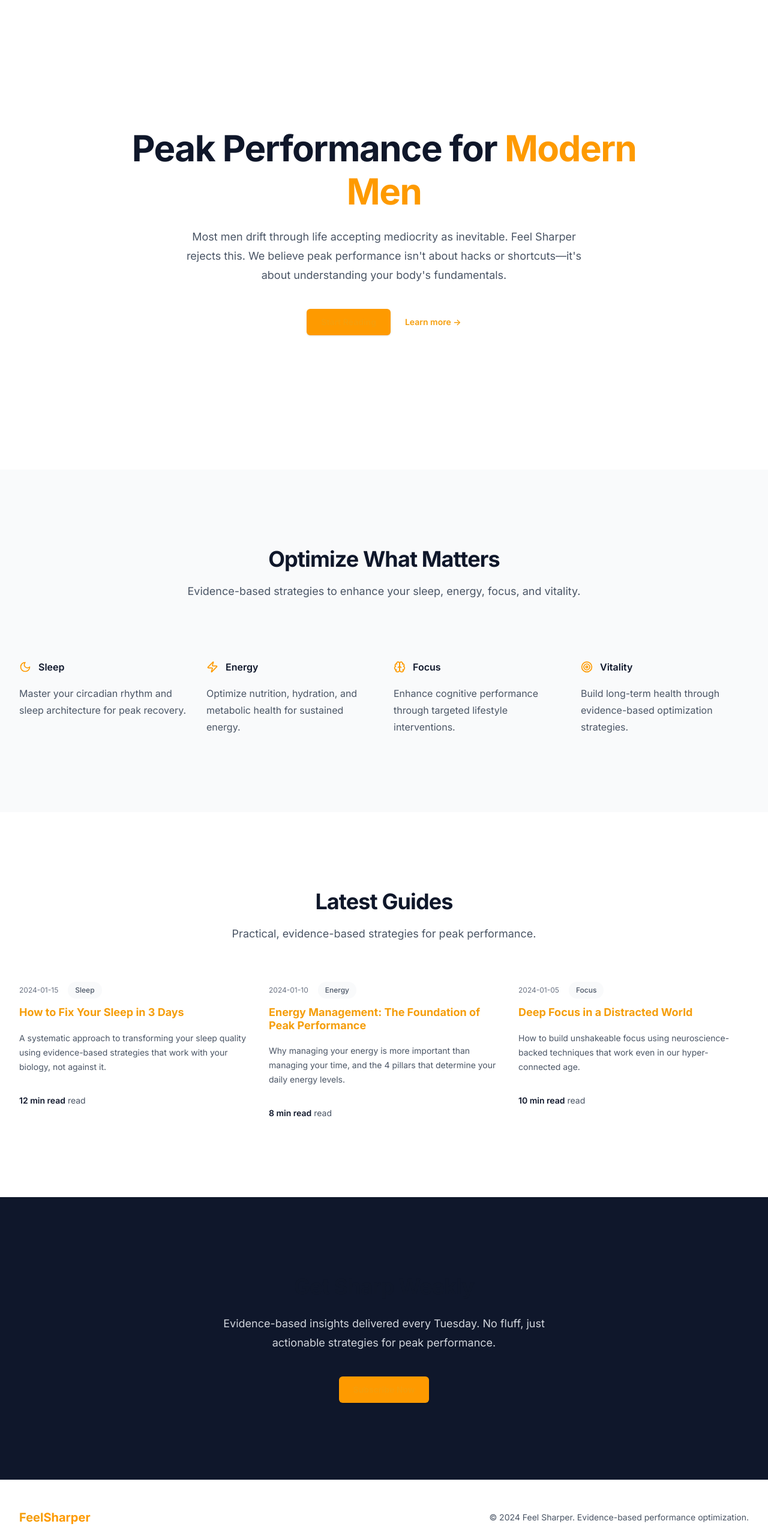
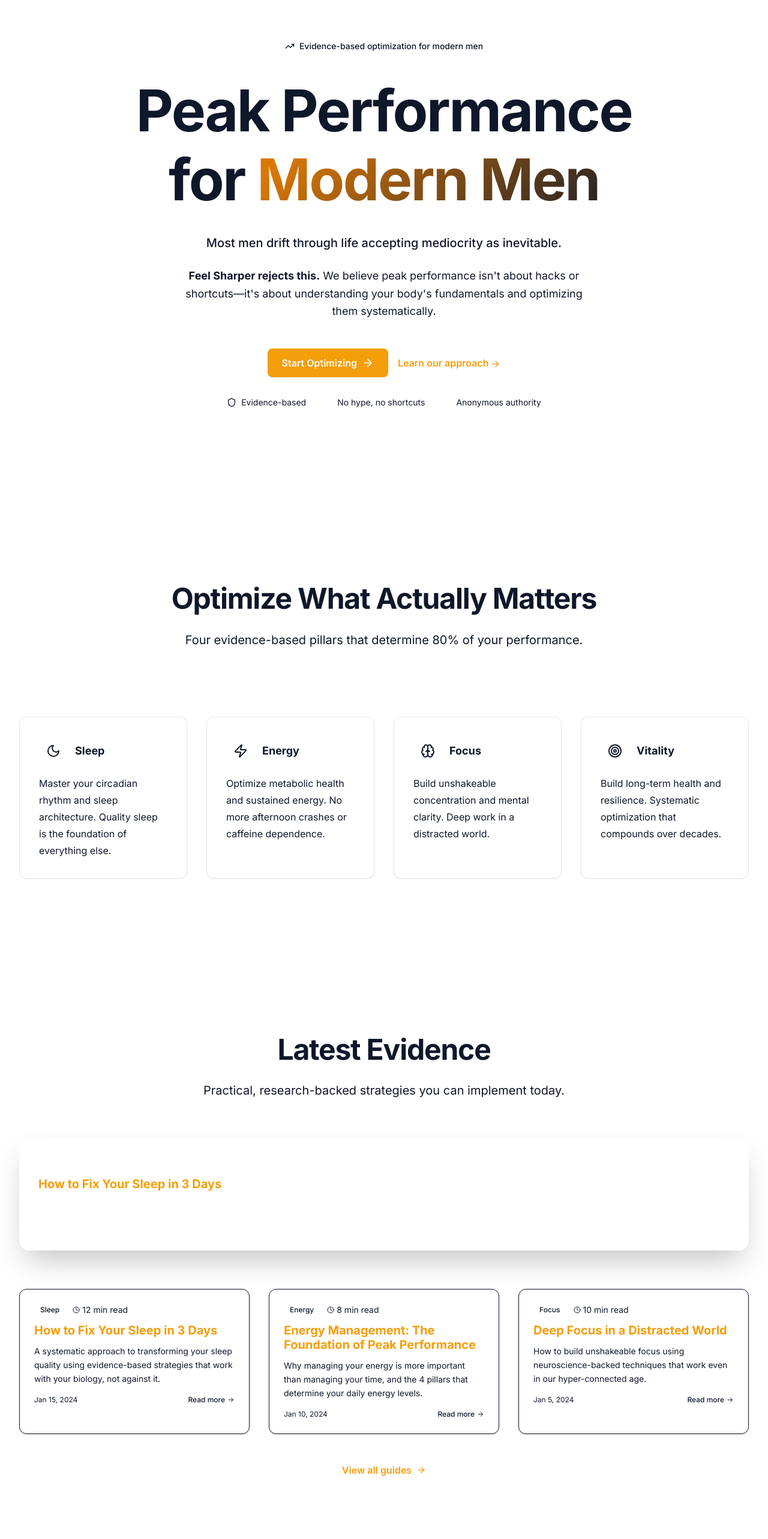
Before and after one commit to renatodap/feelsharper, a Next.js app: page / in a window 1280 px wide. Shown: the part 160-2726 px from the top of the page at 60% size. Built offline with nearby package versions, Linux system fonts and the light colour scheme.

Commit message:
first commit

```diff
--- a/app/layout.tsx
+++ b/app/layout.tsx
@@ -1,15 +1,57 @@
 import type { Metadata } from "next";
 import { Inter } from "next/font/google";
 import "./globals.css";
+import Layout from "../components/layout/Layout";
 
 const inter = Inter({
   subsets: ["latin"],
   variable: "--font-inter",
+  display: "swap",
 });
 
 export const metadata: Metadata = {
   title: "Feel Sharper - Peak Performance for Modern Men",
-  description: "Evidence-based guidance to optimize your sleep, energy, libido, focus, and long-term vitality. No hype. Just results.",
+  description: "Evidence-based strategies to optimize your sleep, energy, libido, focus, and long-term vitality. No hype, no shortcuts—just systematic improvement.",
+  keywords: ["men's health", "sleep optimization", "energy", "focus", "testosterone", "performance", "evidence-based"],
+  authors: [{ name: "Feel Sharper" }],
+  creator: "Feel Sharper",
+  publisher: "Feel Sharper",
+  metadataBase: new URL('https://feelsharper.com'),
+  alternates: {
+    canonical: '/',
+  },
+  openGraph: {
+    title: "Feel Sharper - Peak Performance for Modern Men",
+    description: "Evidence-based strategies to optimize your sleep, energy, libido, focus, and long-term vitality. No hype, no shortcuts—just systematic improvement.",
+    url: 'https://feelsharper.com',
+    siteName: 'Feel Sharper',
+    type: 'website',
+    images: [
+      {
+        url: '/images/og-default.jpg',
+        width: 1200,
+        height: 630,
+        alt: 'Feel Sharper - Peak Performance for Modern Men',
+      },
+    ],
+  },
+  twitter: {
+    card: 'summary_large_image',
+    title: "Feel Sharper - Peak Performance for Modern Men",
+    description: "Evidence-based strategies to optimize your sleep, energy, libido, focus, and long-term vitality.",
+    images: ['/images/og-default.jpg'],
+  },
+  robots: {
+    index: true,
+    follow: true,
+    googleBot: {
+      index: true,
+      follow: true,
+      'max-video-preview': -1,
+      'max-image-preview': 'large',
+      'max-snippet': -1,
+    },
+  },
 };
 
 export default function RootLayout({
@@ -18,9 +60,11 @@
   children: React.ReactNode;
 }>) {
   return (
-    <html lang="en" className={inter.variable}>
-      <body className="font-sans antialiased bg-white text-brand-navy">
-        {children}
+    <html lang="en" className={`${inter.variable} scroll-smooth`}>
+      <body className="font-sans antialiased bg-white text-brand-navy min-h-screen">
+        <Layout>
+          {children}
+        </Layout>
       </body>
     </html>
   );
--- a/app/page.tsx
+++ b/app/page.tsx
@@ -1,6 +1,7 @@
 import Link from 'next/link'
-import { ArrowRight, Target, Zap, Brain, Moon } from 'lucide-react'
+import { ArrowRight, Target, Zap, Brain, Moon, TrendingUp, Shield } from 'lucide-react'
 import { getAllPosts, getFeaturedPosts } from '../lib/blog-data'
+import BlogCard from '../components/blog/BlogCard'
 
 export default function HomePage() {
   const allPosts = getAllPosts()
@@ -9,181 +10,227 @@
 
   return (
     <div className="min-h-screen bg-white">
-      {/* Simple Navigation */}
-      <header className="border-b border-gray-200">
-        <nav className="mx-auto flex max-w-7xl items-center justify-between p-6 lg:px-8">
-          <div className="flex lg:flex-1">
-            <Link href="/" className="text-2xl font-bold text-slate-900">
-              Feel<span className="text-amber-500 underline decoration-2 underline-offset-4">Sharper</span>
+      {/* Remove duplicate navigation - use Navbar component instead */}
+
+      {/* Hero Section - Enhanced with emotional design */}
+      <section className="relative isolate overflow-hidden">
+        {/* Subtle background gradient */}
+        <div className="absolute inset-0 bg-gradient-to-br from-brand-gray-50 via-white to-brand-amber-light/20 opacity-60" />
+
+        {/* Floating elements for depth */}
+        <div className="absolute top-20 left-10 w-72 h-72 bg-brand-amber/5 rounded-full blur-3xl animate-pulse" />
+        <div className="absolute bottom-20 right-10 w-96 h-96 bg-brand-navy/5 rounded-full blur-3xl animate-pulse delay-1000" />
+
+        <div className="relative px-6 pt-20 pb-32 sm:pt-32 sm:pb-40 lg:px-8">
+          <div className="mx-auto max-w-4xl text-center">
+            {/* Tension-building pre-headline */}
+            <div className="mb-8 inline-flex items-center gap-2 rounded-full bg-brand-navy/5 px-4 py-2 text-sm font-medium text-brand-navy backdrop-blur-sm">
+              <TrendingUp className="h-4 w-4 text-brand-amber" />
+              <span>Evidence-based optimization for modern men</span>
+            </div>
+
+            {/* Main headline with enhanced hierarchy */}
+            <h1 className="font-heading text-5xl font-bold tracking-tight text-brand-navy sm:text-7xl lg:text-8xl">
+              Peak Performance for{' '}
+              <span className="gradient-text bg-gradient-to-r from-brand-amber via-brand-amber-dark to-brand-navy bg-clip-text text-transparent">
+                Modern Men
+              </span>
+            </h1>
+
+            {/* Enhanced value proposition with rhythm */}
+            <div className="mt-8 space-y-6">
+              <p className="text-xl leading-relaxed text-brand-gray-700 max-w-3xl mx-auto font-medium">
+                Most men drift through life accepting mediocrity as inevitable.
+              </p>
+              <p className="text-lg leading-relaxed text-brand-gray-600 max-w-2xl mx-auto">
+                <strong className="text-brand-navy">Feel Sharper rejects this.</strong> We believe peak performance isn't about hacks or shortcuts—it's about understanding your body's fundamentals and optimizing them systematically.
+              </p>
+            </div>
+
+            {/* Enhanced CTA section with social proof */}
+            <div className="mt-12 space-y-8">
+              <div className="flex flex-col sm:flex-row items-center justify-center gap-4">
+                <Link
+                  href="/blog"
+                  className="group btn btn-primary px-8 py-4 text-base font-semibold shadow-lg hover:shadow-xl transition-all duration-300 hover:-translate-y-0.5"
+                >
+                  Start Optimizing
+                  <ArrowRight className="ml-2 h-5 w-5 transition-transform group-hover:translate-x-1" />
+                </Link>
+                <Link
+                  href="/about"
+                  className="text-base font-semibold text-brand-gray-700 hover:text-brand-amber transition-colors duration-200 group"
+                >
+                  Learn our approach
+                  <ArrowRight className="ml-1 h-4 w-4 inline transition-transform group-hover:translate-x-1" />
                 </Link>
               </div>
-          <div className="hidden lg:flex lg:gap-x-8">
-            <Link href="/blog" className="text-sm font-semibold text-gray-900 hover:text-amber-500">Blog</Link>
-            <Link href="/about" className="text-sm font-semibold text-gray-900 hover:text-amber-500">About</Link>
-            <Link href="/newsletter" className="bg-amber-500 hover:bg-amber-600 text-white font-semibold py-2 px-4 rounded-lg">
-              Get Sharp →
-            </Link>
+
+              {/* Subtle social proof */}
+              <div className="flex items-center justify-center gap-6 text-sm text-brand-gray-500">
+                <div className="flex items-center gap-2">
+                  <Shield className="h-4 w-4 text-brand-amber" />
+                  <span>Evidence-based</span>
                 </div>
-        </nav>
-      </header>
-
-      {/* Hero Section */}
-      <section className="relative isolate px-6 pt-14 lg:px-8">
-        <div className="mx-auto max-w-4xl py-32 sm:py-48 lg:py-56">
-          <div className="text-center">
-            <h1 className="text-4xl font-bold tracking-tight text-slate-900 sm:text-6xl">
-              Peak Performance for <span className="text-amber-500">Modern Men</span>
-            </h1>
-            <p className="mt-6 text-lg leading-8 text-gray-600 max-w-2xl mx-auto">
-              Most men drift through life accepting mediocrity as inevitable. Feel Sharper rejects this.
-              We believe peak performance isn't about hacks or shortcuts—it's about understanding your body's fundamentals.
-            </p>
-            <div className="mt-10 flex items-center justify-center gap-x-6">
-              <Link
-                href="/blog"
-                className="rounded-md bg-amber-500 px-6 py-3 text-sm font-semibold text-white shadow-sm hover:bg-amber-600 focus-visible:outline focus-visible:outline-2 focus-visible:outline-offset-2 focus-visible:outline-amber-500"
-              >
-                Start Reading
-              </Link>
-              <Link href="/about" className="text-sm font-semibold leading-6 text-gray-900">
-                Learn more <span aria-hidden="true">→</span>
-              </Link>
+                <div className="w-1 h-1 bg-brand-gray-300 rounded-full" />
+                <span>No hype, no shortcuts</span>
+                <div className="w-1 h-1 bg-brand-gray-300 rounded-full" />
+                <span>Anonymous authority</span>
+              </div>
             </div>
           </div>
         </div>
       </section>
 
-      {/* Features */}
-      <section className="py-24 sm:py-32 bg-gray-50">
+      {/* Core Pillars - Enhanced with depth and interaction */}
+      <section className="py-24 sm:py-32 bg-gradient-to-b from-white to-brand-gray-50">
         <div className="mx-auto max-w-7xl px-6 lg:px-8">
-          <div className="mx-auto max-w-2xl text-center">
-            <h2 className="text-3xl font-bold tracking-tight text-slate-900 sm:text-4xl">
-              Optimize What Matters
+          <div className="mx-auto max-w-3xl text-center">
+            <h2 className="font-heading text-4xl font-bold tracking-tight text-brand-navy sm:text-5xl">
+              Optimize What <span className="text-brand-amber">Actually</span> Matters
             </h2>
-            <p className="mt-4 text-lg leading-8 text-gray-600">
-              Evidence-based strategies to enhance your sleep, energy, focus, and vitality.
+            <p className="mt-6 text-xl leading-8 text-brand-gray-600">
+              Four evidence-based pillars that determine 80% of your performance.
             </p>
           </div>
-          <div className="mx-auto mt-16 max-w-2xl sm:mt-20 lg:mt-24 lg:max-w-none">
-            <dl className="grid max-w-xl grid-cols-1 gap-x-8 gap-y-16 lg:max-w-none lg:grid-cols-4">
-              <div className="flex flex-col">
-                <dt className="flex items-center gap-x-3 text-base font-semibold leading-7 text-slate-900">
-                  <Moon className="h-5 w-5 flex-none text-amber-500" />
+
+          <div className="mx-auto mt-20 max-w-2xl sm:mt-24 lg:mt-28 lg:max-w-none">
+            <dl className="grid max-w-xl grid-cols-1 gap-8 lg:max-w-none lg:grid-cols-4">
+              <div className="group relative">
+                <div className="card p-8 h-full hover:shadow-brand transition-all duration-300 hover:-translate-y-1">
+                  <dt className="flex items-center gap-x-3 text-lg font-bold leading-7 text-brand-navy mb-4">
+                    <div className="flex h-12 w-12 items-center justify-center rounded-lg bg-brand-amber/10 group-hover:bg-brand-amber/20 transition-colors duration-300">
+                      <Moon className="h-6 w-6 text-brand-amber" />
+                    </div>
                     Sleep
                   </dt>
-                <dd className="mt-4 flex flex-auto flex-col text-base leading-7 text-gray-600">
-                  <p className="flex-auto">Master your circadian rhythm and sleep architecture for peak recovery.</p>
+                  <dd className="text-base leading-7 text-brand-gray-600">
+                    <p>Master your circadian rhythm and sleep architecture. Quality sleep is the foundation of everything else.</p>
                   </dd>
                 </div>
-              <div className="flex flex-col">
-                <dt className="flex items-center gap-x-3 text-base font-semibold leading-7 text-slate-900">
-                  <Zap className="h-5 w-5 flex-none text-amber-500" />
+              </div>
+              <div className="group relative">
+                <div className="card p-8 h-full hover:shadow-brand transition-all duration-300 hover:-translate-y-1">
+                  <dt className="flex items-center gap-x-3 text-lg font-bold leading-7 text-brand-navy mb-4">
+                    <div className="flex h-12 w-12 items-center justify-center rounded-lg bg-brand-amber/10 group-hover:bg-brand-amber/20 transition-colors duration-300">
+                      <Zap className="h-6 w-6 text-brand-amber" />
+                    </div>
                     Energy
                   </dt>
-                <dd className="mt-4 flex flex-auto flex-col text-base leading-7 text-gray-600">
-                  <p className="flex-auto">Optimize nutrition, hydration, and metabolic health for sustained energy.</p>
+                  <dd className="text-base leading-7 text-brand-gray-600">
+                    <p>Optimize metabolic health and sustained energy. No more afternoon crashes or caffeine dependence.</p>
                   </dd>
                 </div>
-              <div className="flex flex-col">
-                <dt className="flex items-center gap-x-3 text-base font-semibold leading-7 text-slate-900">
-                  <Brain className="h-5 w-5 flex-none text-amber-500" />
+              </div>
+              <div className="group relative">
+                <div className="card p-8 h-full hover:shadow-brand transition-all duration-300 hover:-translate-y-1">
+                  <dt className="flex items-center gap-x-3 text-lg font-bold leading-7 text-brand-navy mb-4">
+                    <div className="flex h-12 w-12 items-center justify-center rounded-lg bg-brand-amber/10 group-hover:bg-brand-amber/20 transition-colors duration-300">
+                      <Brain className="h-6 w-6 text-brand-amber" />
+                    </div>
                     Focus
                   </dt>
-                <dd className="mt-4 flex flex-auto flex-col text-base leading-7 text-gray-600">
-                  <p className="flex-auto">Enhance cognitive performance through targeted lifestyle interventions.</p>
+                  <dd className="text-base leading-7 text-brand-gray-600">
+                    <p>Build unshakeable concentration and mental clarity. Deep work in a distracted world.</p>
                   </dd>
                 </div>
-              <div className="flex flex-col">
-                <dt className="flex items-center gap-x-3 text-base font-semibold leading-7 text-slate-900">
-                  <Target className="h-5 w-5 flex-none text-amber-500" />
+              </div>
+              <div className="group relative">
+                <div className="card p-8 h-full hover:shadow-brand transition-all duration-300 hover:-translate-y-1">
+                  <dt className="flex items-center gap-x-3 text-lg font-bold leading-7 text-brand-navy mb-4">
+                    <div className="flex h-12 w-12 items-center justify-center rounded-lg bg-brand-amber/10 group-hover:bg-brand-amber/20 transition-colors duration-300">
+                      <Target className="h-6 w-6 text-brand-amber" />
+                    </div>
                     Vitality
                   </dt>
-                <dd className="mt-4 flex flex-auto flex-col text-base leading-7 text-gray-600">
-                  <p className="flex-auto">Build long-term health through evidence-based optimization strategies.</p>
+                  <dd className="text-base leading-7 text-brand-gray-600">
+                    <p>Build long-term health and resilience. Systematic optimization that compounds over decades.</p>
                   </dd>
+                </div>
               </div>
             </dl>
           </div>
         </div>
       </section>
 
-      {/* Recent Posts */}
-      <section className="py-24 sm:py-32">
+      {/* Featured Content - Enhanced with proper BlogCard components */}
+      <section className="py-24 sm:py-32 bg-white">
         <div className="mx-auto max-w-7xl px-6 lg:px-8">
-          <div className="mx-auto max-w-2xl text-center">
-            <h2 className="text-3xl font-bold tracking-tight text-slate-900 sm:text-4xl">
-              Latest Guides
+          <div className="mx-auto max-w-3xl text-center">
+            <h2 className="font-heading text-4xl font-bold tracking-tight text-brand-navy sm:text-5xl">
+              Latest <span className="text-brand-amber">Evidence</span>
             </h2>
-            <p className="mt-4 text-lg leading-8 text-gray-600">
-              Practical, evidence-based strategies for peak performance.
+            <p className="mt-6 text-xl leading-8 text-brand-gray-600">
+              Practical, research-backed strategies you can implement today.
             </p>
           </div>
-          <div className="mx-auto mt-16 grid max-w-2xl grid-cols-1 gap-x-8 gap-y-20 lg:mx-0 lg:max-w-none lg:grid-cols-3">
-            {recentPosts.map((post) => (
-              <article key={post.id} className="flex flex-col items-start">
-                <div className="flex items-center gap-x-4 text-xs">
-                  <time className="text-gray-500">{post.date}</time>
-                  <span className="relative z-10 rounded-full bg-gray-50 px-3 py-1.5 font-medium text-gray-600 hover:bg-gray-100">
-                    {post.category}
-                  </span>
+
+          {/* Featured post */}
+          {featuredPosts.length > 0 && (
+            <div className="mt-16">
+              <BlogCard post={featuredPosts[0]} featured={true} />
             </div>
-                <div className="group relative">
-                  <h3 className="mt-3 text-lg font-semibold leading-6 text-slate-900 group-hover:text-gray-600">
-                    <Link href={`/blog/${post.slug}`}>
-                      <span className="absolute inset-0" />
-                      {post.title}
+          )}
+
+          {/* Recent posts grid */}
+          <div className="mt-16 grid gap-8 lg:grid-cols-3">
+            {recentPosts.slice(0, 3).map((post) => (
+              <BlogCard key={post.id} post={post} />
+            ))}
+          </div>
+
+          {/* View all link */}
+          <div className="mt-12 text-center">
+            <Link
+              href="/blog"
+              className="group inline-flex items-center gap-2 text-base font-semibold text-brand-amber hover:text-brand-amber-dark transition-colors duration-200"
+            >
+              View all guides
+              <ArrowRight className="h-4 w-4 transition-transform group-hover:translate-x-1" />
             </Link>
-                  </h3>
-                  <p className="mt-5 line-clamp-3 text-sm leading-6 text-gray-600">{post.description}</p>
-                </div>
-                <div className="relative mt-8 flex items-center gap-x-4">
-                  <div className="text-sm leading-6">
-                    <p className="text-gray-600">
-                      <span className="font-semibold text-slate-900">{post.readingTime.text}</span> read
-                    </p>
-                  </div>
-                </div>
-              </article>
-            ))}
           </div>
         </div>
       </section>
 
-      {/* Newsletter CTA */}
-      <section className="bg-slate-900">
-        <div className="px-6 py-24 sm:px-6 sm:py-32 lg:px-8">
-          <div className="mx-auto max-w-2xl text-center">
-            <h2 className="text-3xl font-bold tracking-tight text-white sm:text-4xl">
-              Get Sharp Weekly
+      {/* Newsletter CTA - Enhanced with emotional design */}
+      <section className="relative bg-brand-navy overflow-hidden">
+        {/* Background pattern */}
+        <div className="absolute inset-0 bg-gradient-to-br from-brand-navy via-brand-gray-800 to-brand-navy opacity-90" />
+        <div className="absolute top-0 left-1/4 w-96 h-96 bg-brand-amber/10 rounded-full blur-3xl" />
+        <div className="absolute bottom-0 right-1/4 w-72 h-72 bg-brand-amber/5 rounded-full blur-2xl" />
+
+        <div className="relative px-6 py-24 sm:px-6 sm:py-32 lg:px-8">
+          <div className="mx-auto max-w-3xl text-center">
+            <h2 className="font-heading text-4xl font-bold tracking-tight text-white sm:text-5xl">
+              Get Sharp <span className="text-brand-amber">Weekly</span>
             </h2>
-            <p className="mx-auto mt-6 max-w-xl text-lg leading-8 text-gray-300">
-              Evidence-based insights delivered every Tuesday. No fluff, just actionable strategies for peak performance.
+            <p className="mx-auto mt-6 max-w-2xl text-xl leading-8 text-brand-gray-300">
+              Join 12,000+ men who get our Sunday newsletter. One evidence-based insight every week.
+              <strong className="text-white">No fluff, no spam</strong>—just actionable strategies for peak performance.
             </p>
-            <div className="mt-10 flex items-center justify-center gap-x-6">
+
+            {/* Enhanced CTA */}
+            <div className="mt-12 flex flex-col sm:flex-row items-center justify-center gap-4">
               <Link
                 href="/newsletter"
-                className="rounded-md bg-amber-500 px-6 py-3 text-sm font-semibold text-white shadow-sm hover:bg-amber-600 focus-visible:outline focus-visible:outline-2 focus-visible:outline-offset-2 focus-visible:outline-amber-500"
+                className="group btn btn-primary px-8 py-4 text-base font-semibold shadow-xl hover:shadow-2xl transition-all duration-300 hover:-translate-y-0.5"
               >
-                Subscribe Now
+                Get Sharp Weekly
+                <ArrowRight className="ml-2 h-5 w-5 transition-transform group-hover:translate-x-1" />
               </Link>
+            </div>
+
+            {/* Trust indicators */}
+            <div className="mt-8 flex items-center justify-center gap-8 text-sm text-brand-gray-400">
+              <span>✓ Evidence-based</span>
+              <span>✓ No spam</span>
+              <span>✓ Unsubscribe anytime</span>
             </div>
           </div>
         </div>
       </section>
 
-      {/* Simple Footer */}
-      <footer className="bg-white border-t border-gray-200">
-        <div className="mx-auto max-w-7xl px-6 py-12 lg:px-8">
-          <div className="flex justify-between items-center">
-            <Link href="/" className="text-xl font-bold text-slate-900">
-              Feel<span className="text-amber-500">Sharper</span>
-            </Link>
-            <p className="text-sm text-gray-600">
-              &copy; 2024 Feel Sharper. Evidence-based performance optimization.
-            </p>
-          </div>
-        </div>
-      </footer>
+      {/* Remove duplicate footer - use Footer component instead */}
     </div>
   )
 }
```
Lines whose indentation alone changed are shown as unchanged.
